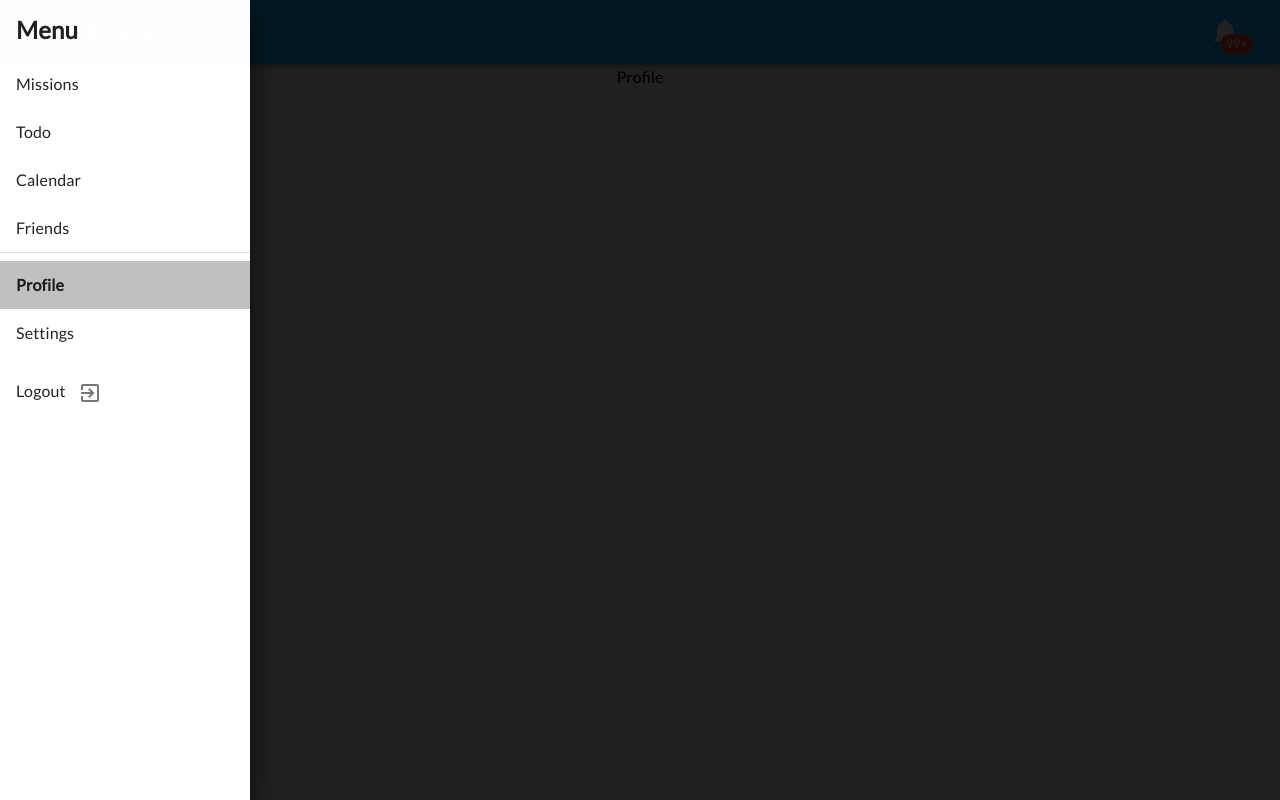
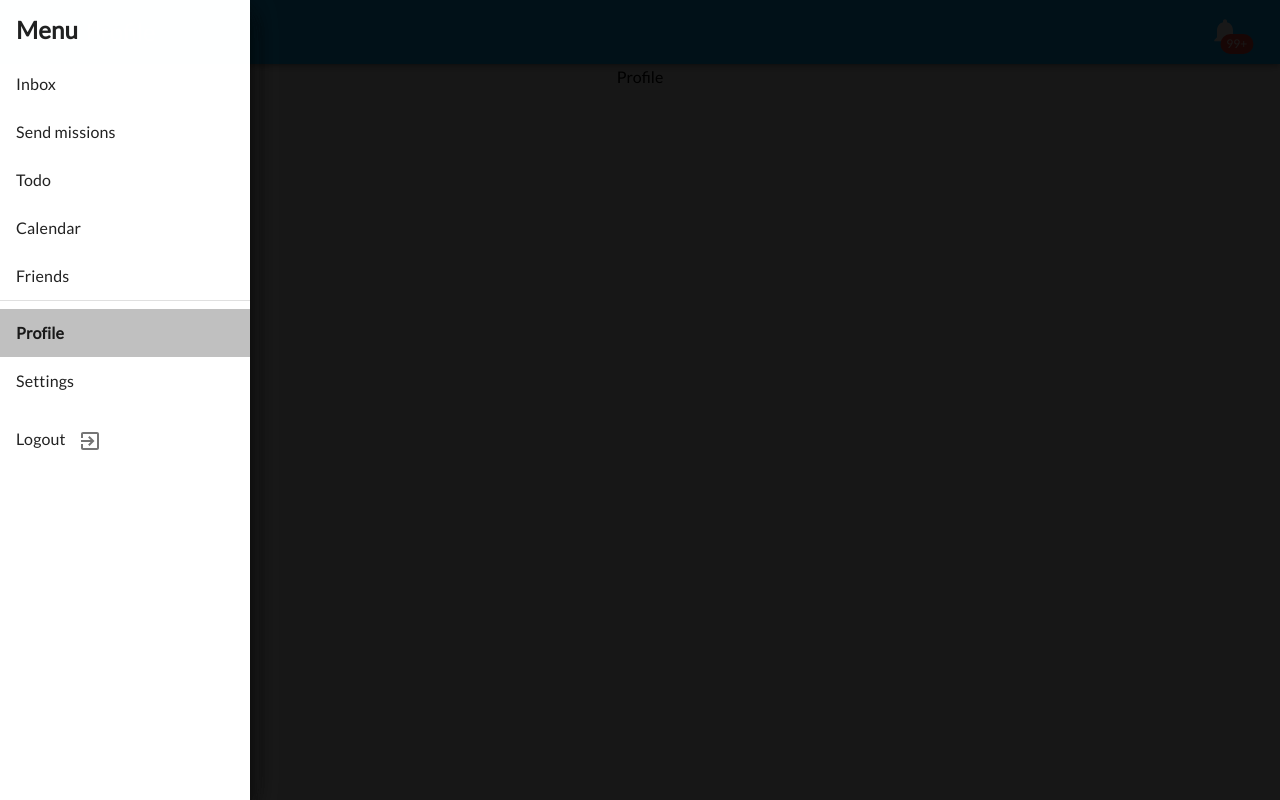
Before and after one commit to KhoiUna/chekchat, a Next.js app in the folder client/: page /profile in a window 1280 px wide. Both pictures are taken after a click on the button 54 px from the left and 32 px from the top of the page. Built offline with nearby package versions, Linux system fonts and the light colour scheme.

Commit message:
update menu bar

```diff
--- a/client/components/menu.js
+++ b/client/components/menu.js
@@ -6,7 +6,6 @@ import {
   ListItemText,
   Divider,
   IconButton,
-  Icon,
 } from "@material-ui/core";
 import ExitToAppIcon from "@material-ui/icons/ExitToApp";
 import MenuIcon from "@material-ui/icons/Menu";
@@ -17,7 +16,8 @@ import utilStyles from "../styles/utils.module.css";
 import { useRouter } from "next/router";
 
 const menuList = [
-  "Missions",
+  "Inbox",
+  "Send missions",
   "Todo",
   "Calendar",
   "Friends",
@@ -78,8 +78,9 @@ export default function Menu({ componentName }) {
           </ListItemText>
         </ListItem>
 
-        {menuList.slice(0, 4).map((i) => {
-          const href = i === "Missions" ? "/assigning" : `/${i.toLowerCase()}`;
+        {menuList.slice(0, 5).map((i) => {
+          const href =
+            i === "Send missions" ? "/assigning" : `/${i.toLowerCase()}`;
           return (
             <Link href={href}>
               <ListItem
@@ -99,7 +100,7 @@ export default function Menu({ componentName }) {
       </List>
       <Divider />
       <List>
-        {menuList.slice(4).map((i) => {
+        {menuList.slice(5).map((i) => {
           const href = `/${i.toLowerCase()}`;
           if (i === "Logout")
             return (
```
